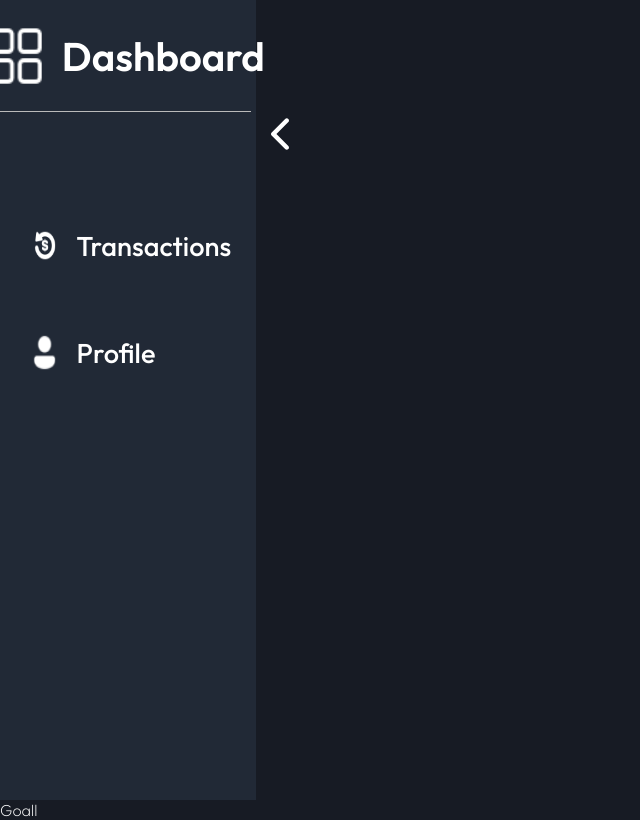
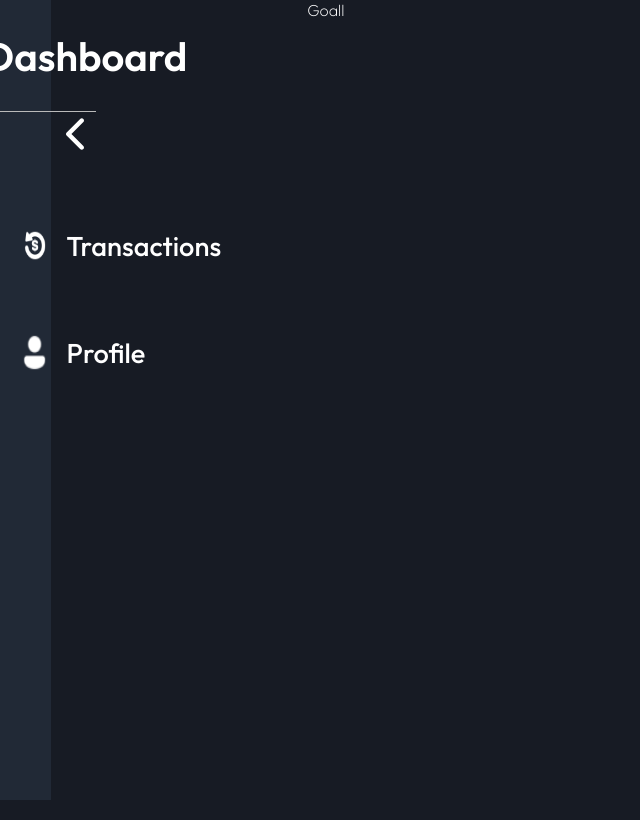
Before and after one commit to WouroudElKhaldi/FineTech-Gr2-Front-End, a React (Create React App) app in the folder finetech/: page /goal in a window 1280 px wide. Shown: the whole page, without its empty margins (0-640 px from the left). Built offline with nearby package versions, Linux system fonts and the light colour scheme.

Commit message:
abed_fixing layout with sidebar

```diff
--- a/finetech/src/Routes/LayoutWithSidebar.js
+++ b/finetech/src/Routes/LayoutWithSidebar.js
@@ -1,15 +1,20 @@
 import React from "react";
-import SideLayout from '../Layouts/Sidebar/Sidebar.js'
 
+import Sidebar from "../Layouts/Sidebar/Sidebar.js";
 function LayoutWithSidebar({ children }) {
   return (
     <>
       <div
         style={{
+          minHeight: "8vh",
+          margin: "0%",
+          display: "grid",
+          gridTemplateColumns: "20% 75%",
+          columnGap: "4%",
         }}
       >
-        <SideLayout/>
-        {children  }
+        <Sidebar />
+        {children}
       </div>
     </>
   );
```
